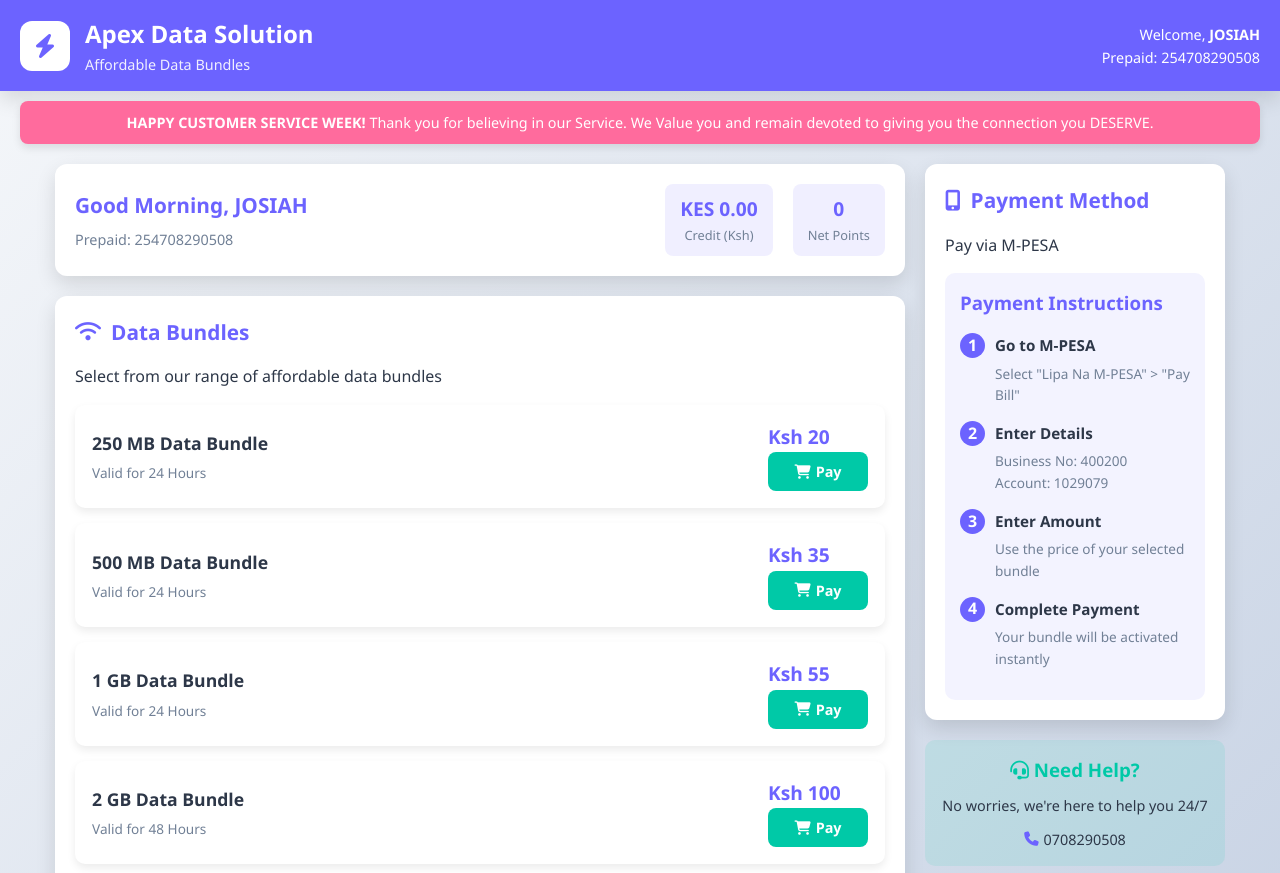
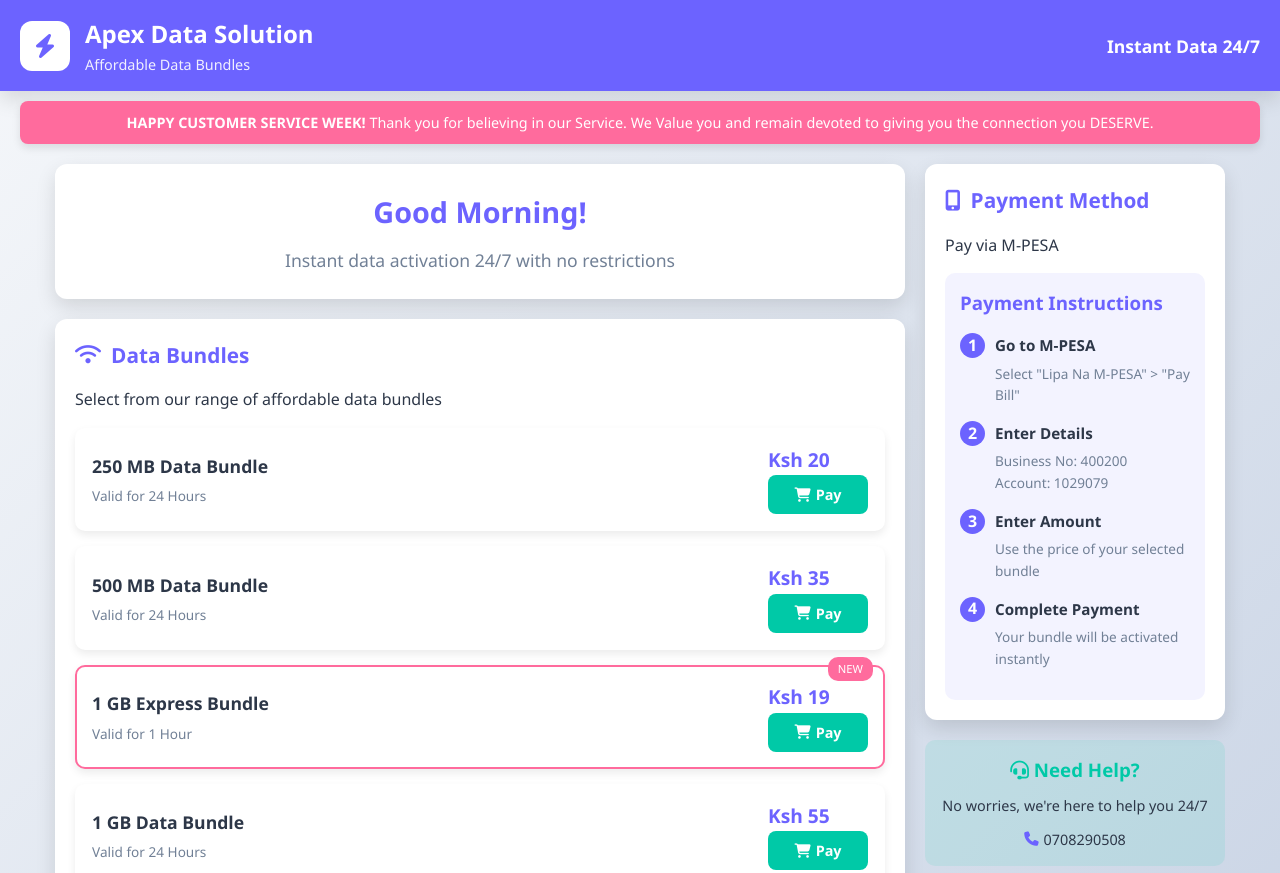
Before and after one commit to JBRUL254/apex-data-solution, a plain HTML site: page index.html in a window 1280 px wide. Shown: the top 873 px of the page. Drawn offline with Linux system fonts and the light colour scheme.

Commit message:
Update index.html

```diff
--- a/index.html
+++ b/index.html
@@ -2,7 +2,7 @@
 <head>
   <meta charset="UTF-8">
   <meta name="viewport" content="width=device-width, initial-scale=1.0">
-  <title>Apex Data Solution - Dashboard</title>
+  <title>Apex Data Solution - Instant Data 24/7</title>
   <link rel="stylesheet" href="https://cdnjs.cloudflare.com/ajax/libs/font-awesome/6.4.0/css/all.min.css">
   <style>
     :root {
@@ -73,12 +73,10 @@
       opacity: 0.9;
     }
 
-    .user-info {
+    .slogan {
       text-align: right;
-    }
-
-    .user-info p {
-      font-size: 0.9rem;
+      font-weight: 600;
+      font-size: 1.1rem;
     }
 
     .notification {
@@ -114,41 +112,20 @@
       box-shadow: var(--shadow);
     }
 
-    .user-card {
-      display: flex;
-      justify-content: space-between;
-      align-items: center;
+    .greeting-card {
+      text-align: center;
+      padding: 25px;
     }
 
-    .user-details h2 {
+    .greeting {
+      font-size: 1.8rem;
+      font-weight: 700;
       color: var(--primary);
-      margin-bottom: 5px;
+      margin-bottom: 10px;
     }
 
-    .user-details p {
-      color: var(--gray);
-      font-size: 0.9rem;
-    }
-
-    .credit-info {
-      display: flex;
-      gap: 20px;
-    }
-
-    .credit-box {
-      text-align: center;
-      padding: 10px 15px;
-      background: rgba(108, 99, 255, 0.1);
-      border-radius: 8px;
-    }
-
-    .credit-box h3 {
-      font-size: 1.2rem;
-      color: var(--primary);
-    }
-
-    .credit-box p {
-      font-size: 0.8rem;
+    .tagline {
+      font-size: 1.1rem;
       color: var(--gray);
     }
 
@@ -187,6 +164,22 @@
     .deal-item:hover {
       transform: translateY(-3px);
       border-color: var(--primary);
+    }
+
+    .deal-item.popular {
+      border-color: var(--accent);
+      position: relative;
+    }
+
+    .popular-badge {
+      position: absolute;
+      top: -10px;
+      right: 10px;
+      background: var(--accent);
+      color: white;
+      font-size: 0.7rem;
+      padding: 3px 10px;
+      border-radius: 10px;
     }
 
     .deal-info {
@@ -282,67 +275,6 @@
       color: var(--gray);
     }
 
-    .active-subscriptions {
-      margin-top: 20px;
-    }
-
-    .subscription-card {
-      background: var(--white);
-      border-radius: 8px;
-      padding: 15px;
-      margin-bottom: 10px;
-      box-shadow: 0 2px 5px rgba(0, 0, 0, 0.05);
-    }
-
-    .subscription-header {
-      display: flex;
-      justify-content: space-between;
-      margin-bottom: 10px;
-    }
-
-    .subscription-name {
-      font-weight: 600;
-      color: var(--dark);
-    }
-
-    .subscription-code {
-      font-size: 0.8rem;
-      color: var(--gray);
-    }
-
-    .subscription-details {
-      display: flex;
-      justify-content: space-between;
-      font-size: 0.85rem;
-      color: var(--gray);
-    }
-
-    .voucher-section {
-      margin-top: 20px;
-    }
-
-    .voucher-input {
-      display: flex;
-      margin-top: 10px;
-    }
-
-    .voucher-input input {
-      flex: 1;
-      padding: 10px;
-      border: 1px solid #ddd;
-      border-radius: 8px 0 0 8px;
-      font-size: 0.9rem;
-    }
-
-    .voucher-input button {
-      background: var(--primary);
-      color: white;
-      border: none;
-      padding: 0 15px;
-      border-radius: 0 8px 8px 0;
-      cursor: pointer;
-    }
-
     .help-section {
       background: rgba(0, 201, 167, 0.1);
       padding: 15px;
@@ -420,17 +352,6 @@
         grid-template-columns: 1fr;
       }
 
-      .user-card {
-        flex-direction: column;
-        align-items: flex-start;
-        gap: 15px;
-      }
-
-      .credit-info {
-        width: 100%;
-        justify-content: space-between;
-      }
-
       .deal-item {
         flex-direction: column;
         align-items: flex-start;
@@ -442,6 +363,10 @@
         display: flex;
         justify-content: space-between;
         align-items: center;
+      }
+
+      .slogan {
+        display: none;
       }
     }
   </style>
@@ -458,9 +383,8 @@
         <p>Affordable Data Bundles</p>
       </div>
     </div>
-    <div class="user-info">
-      <p>Welcome, <strong>JOSIAH</strong></p>
-      <p>Prepaid: 254708290508</p>
+    <div class="slogan">
+      Instant Data 24/7
     </div>
   </header>
 
@@ -470,21 +394,9 @@
 
   <div class="container">
     <div class="main-content">
-      <div class="card user-card">
-        <div class="user-details">
-          <h2>Good Morning, JOSIAH</h2>
-          <p>Prepaid: 254708290508</p>
-        </div>
-        <div class="credit-info">
-          <div class="credit-box">
-            <h3>KES 0.00</h3>
-            <p>Credit (Ksh)</p>
-          </div>
-          <div class="credit-box">
-            <h3>0</h3>
-            <p>Net Points</p>
-          </div>
-        </div>
+      <div class="card greeting-card">
+        <div class="greeting" id="greeting">Good Morning!</div>
+        <div class="tagline">Instant data activation 24/7 with no restrictions</div>
       </div>
 
       <div class="card">
@@ -511,6 +423,18 @@
             <div class="deal-actions">
               <span class="deal-price">Ksh 35</span>
               <button class="btn" onclick="buyBundle(35, '500 MB Data Bundle')"><i class="fas fa-shopping-cart"></i> Pay</button>
+            </div>
+          </div>
+
+          <div class="deal-item popular">
+            <div class="popular-badge">NEW</div>
+            <div class="deal-info">
+              <div class="deal-name">1 GB Express Bundle</div>
+              <div class="deal-details">Valid for 1 Hour</div>
+            </div>
+            <div class="deal-actions">
+              <span class="deal-price">Ksh 19</span>
+              <button class="btn" onclick="buyBundle(19, '1 GB Express Bundle')"><i class="fas fa-shopping-cart"></i> Pay</button>
             </div>
           </div>
 
@@ -625,6 +549,23 @@
   </footer>
 
   <script>
+    // Dynamic greeting based on time of day
+    function updateGreeting() {
+      const hour = new Date().getHours();
+      const greetingElement = document.getElementById('greeting');
+
+      if (hour < 12) {
+        greetingElement.textContent = 'Good Morning!';
+      } else if (hour < 18) {
+        greetingElement.textContent = 'Good Afternoon!';
+      } else {
+        greetingElement.textContent = 'Good Evening!';
+      }
+    }
+
+    // Call the function when page loads
+    updateGreeting();
+
     function buyBundle(price, bundleName) {
       alert(`You selected: ${bundleName} for Ksh ${price}\n\nPayment Instructions:\n1. Go to M-PESA\n2. Select "Lipa Na M-PESA" > "Pay Bill"\n3. Enter Business No: 400200\n4. Enter Account: 1029079\n5. Enter Amount: ${price}\n\nYour data will be activated after payment.`);
     }
```
